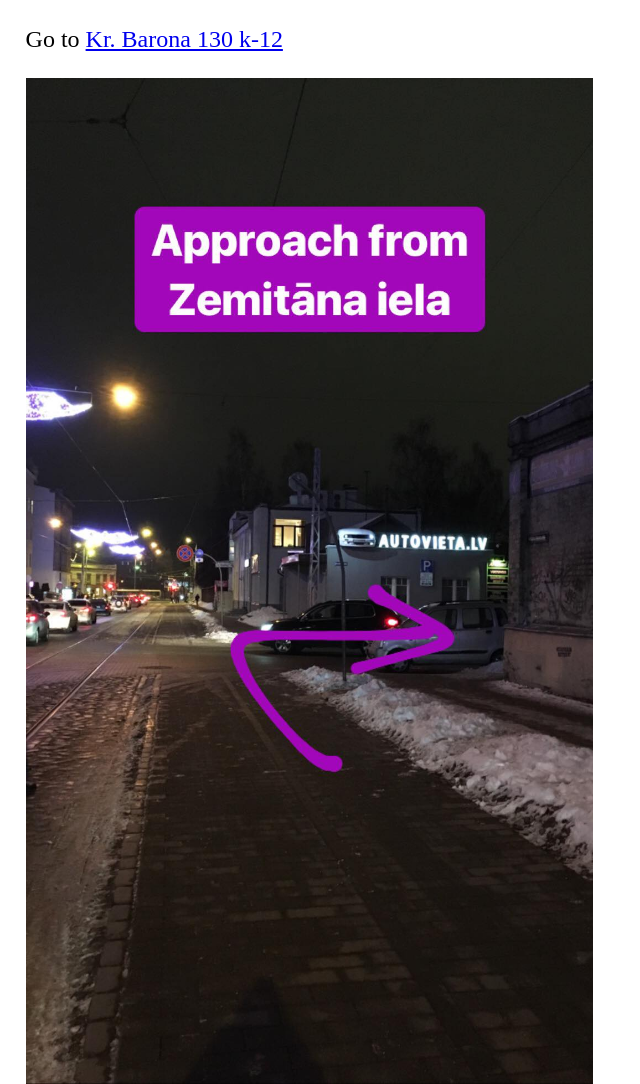
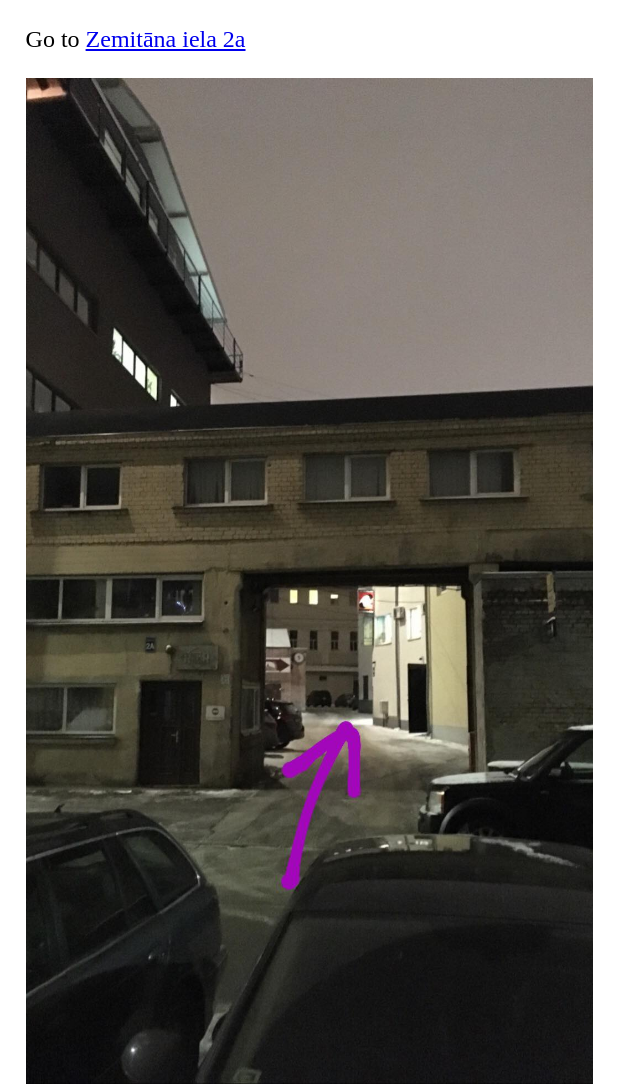
Before and after one commit to TheStalwart/Find-RetroMultiplayer-Club, a plain HTML site: page index.html in a window 1280 px wide. Shown: the top 1084 px of the page, without its empty margins (0-640 px from the left). Drawn offline with Linux system fonts and the light colour scheme.

Commit message:
After i submitted a report to Google Maps it somehow got even worse so direct people to Zemitāna 2a instead

```diff
--- a/index.html
+++ b/index.html
@@ -60,19 +60,10 @@
 
     <body>
         <header>
-            <!--
-                The following link is slightly incorrect,
-                because Google Maps is missing k-12.
-                I submitted the wrong address ticket on 24.10.2023.
-            -->
-            <p>Go to <a href="https://maps.app.goo.gl/PS1Va1MFtqY7KurC6">Kr. Barona 130 k-12</a></p>
+            <p>Go to <a href="https://maps.app.goo.gl/a9CHPn84MCxt5L1U8">Zemitāna iela 2a</a></p>
         </header>
 
         <article>
-            <img src="2.jpg"
-                alt="Approach from Zemitāna iela"
-                title="Approach from Zemitāna iela">
-
             <img src="3.jpg"
                 alt="Go through the arch"
                 title="Go through the arch">
```
Also changed, not shown: 2.jpg (deleted).
